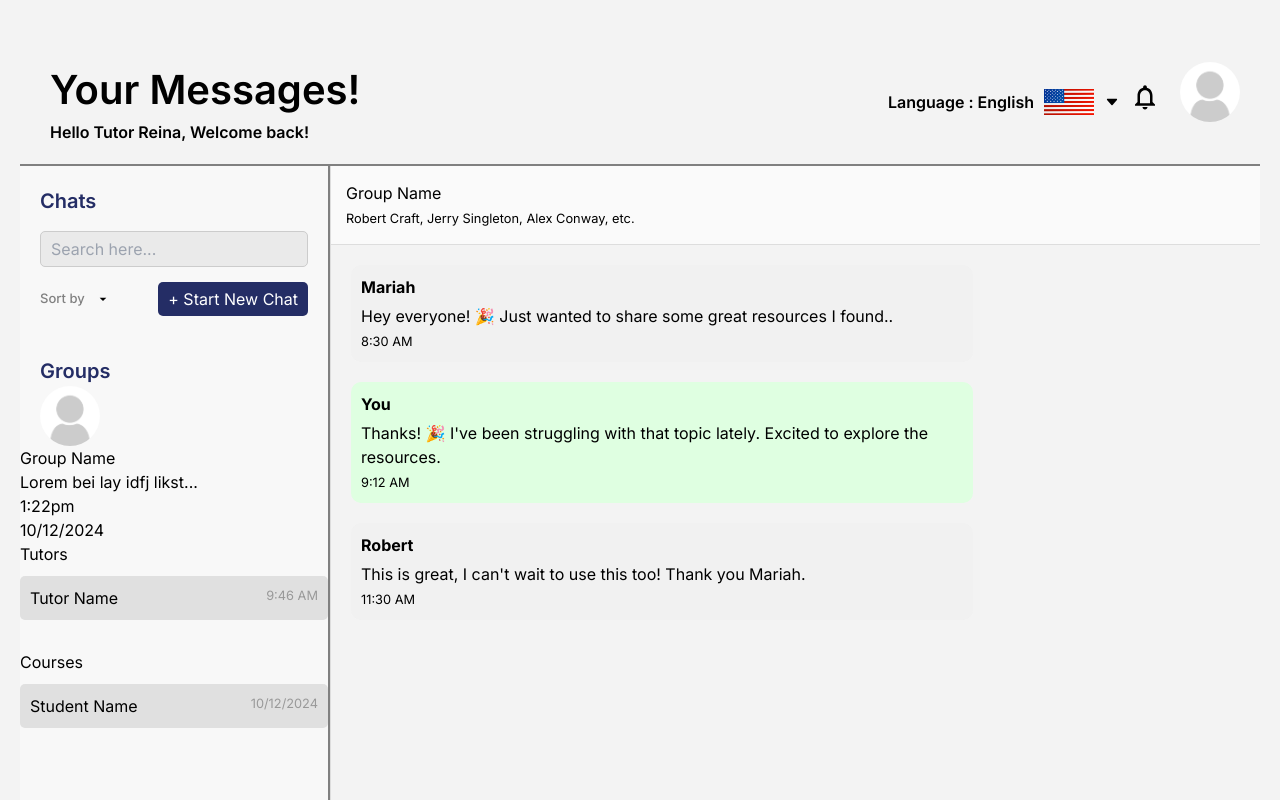
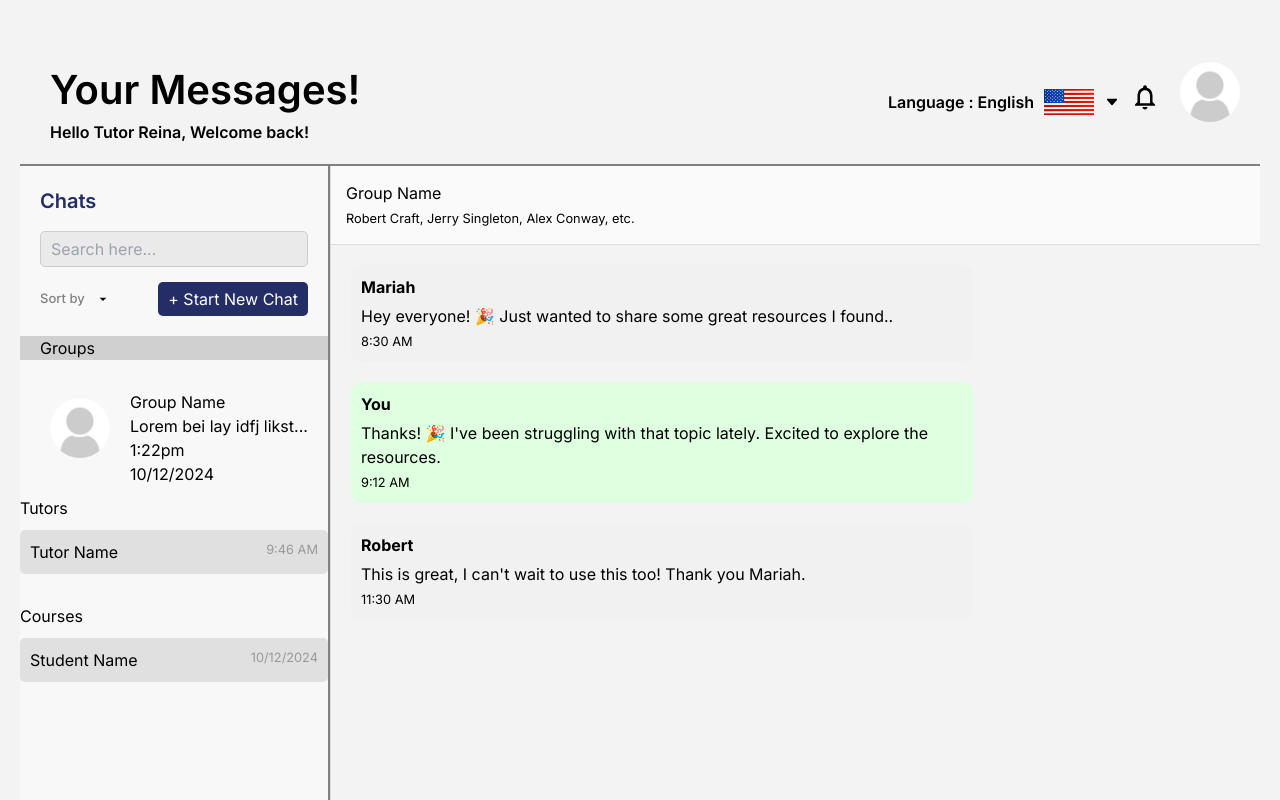
Before and after one commit to Sanguine-Feranmi/tutor-dashboard, a Next.js app: page /dashboard/messages in a window 1280 px wide. Shown: the top 800 px of the page. Built offline with nearby package versions, Linux system fonts and the light colour scheme.

Commit message:
message1

```diff
--- a/src/app/dashboard/messages/messages.module.css
+++ b/src/app/dashboard/messages/messages.module.css
@@ -64,10 +64,23 @@
   cursor: pointer;
   /* margin-bottom: 20px; */
 }
-/* .grp
+.grps
 {
-
-} */
+  display: flex;
+  flex-direction: column;
+  gap: 20px;
+}
+.grpsHead
+{
+  background: rgba(128, 128, 128, 0.338);
+  padding-left: 20px;
+}
+.grp
+{
+  display: flex;
+  align-items: center;
+  padding: 10px;
+}
 .user
 {
    margin-top: -20px;
--- a/src/app/dashboard/messages/page.tsx
+++ b/src/app/dashboard/messages/page.tsx
@@ -23,14 +23,13 @@ export default function ChatPage() {
         </div>
 
         <div className={styles.grps}>
-          <div className={styles.head}>
+          <div className={styles.grpsHead}>
             <h1>Groups</h1>
           </div>
           <div className={styles.grp}>
-          <div className={styles.user}>
-            {/* <img src="/noavatar.png" alt="" width="60" height="60" className={styles.userImage} /> */}
-            <Image src="/noavatar.png" alt="A description of the image" width={60} height={60} className={styles.userImage}/>
-          </div>
+            <div className={styles.user}>
+              <Image src="/noavatar.png" alt="A description of the image" width={60} height={60} className={styles.userImage}/>
+            </div>
             <div className={styles.userGrp}>
               <div className={styles.grpDetails}>
                 <div className={styles.grpName}>
```
